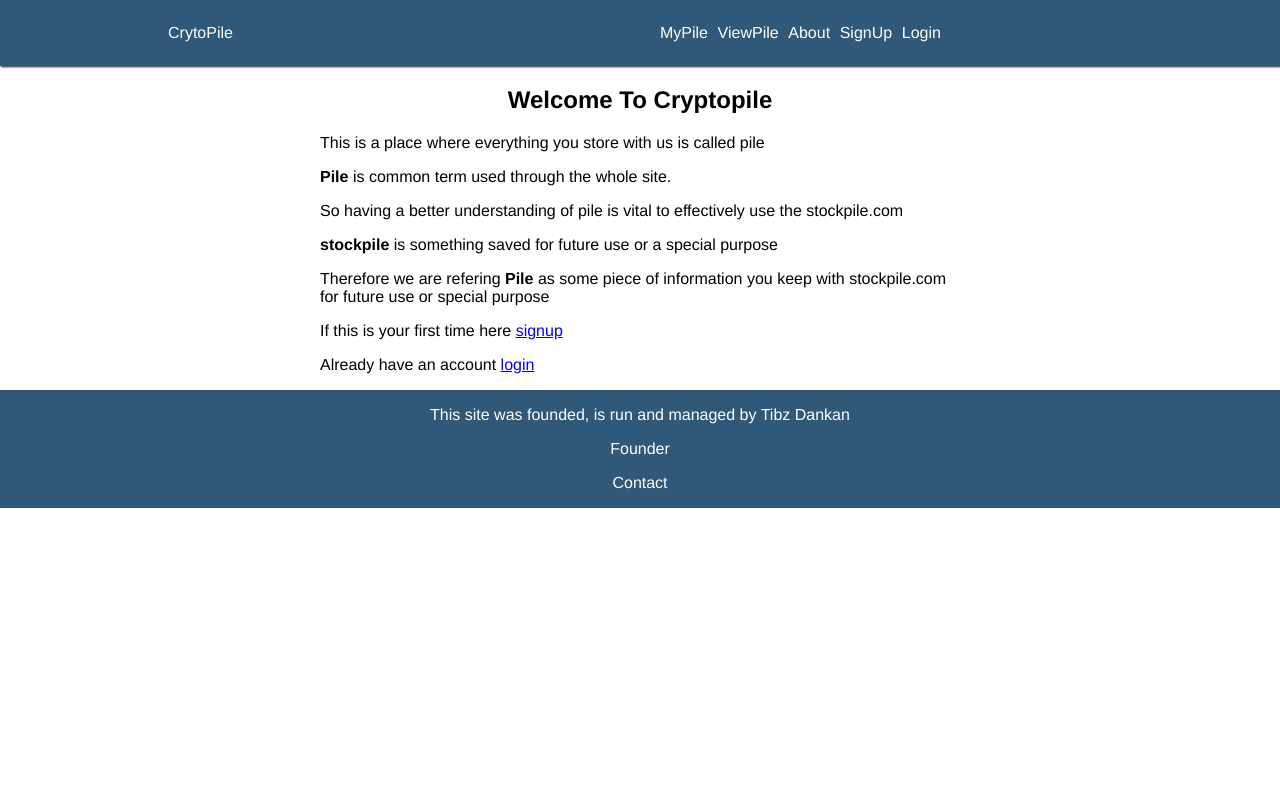
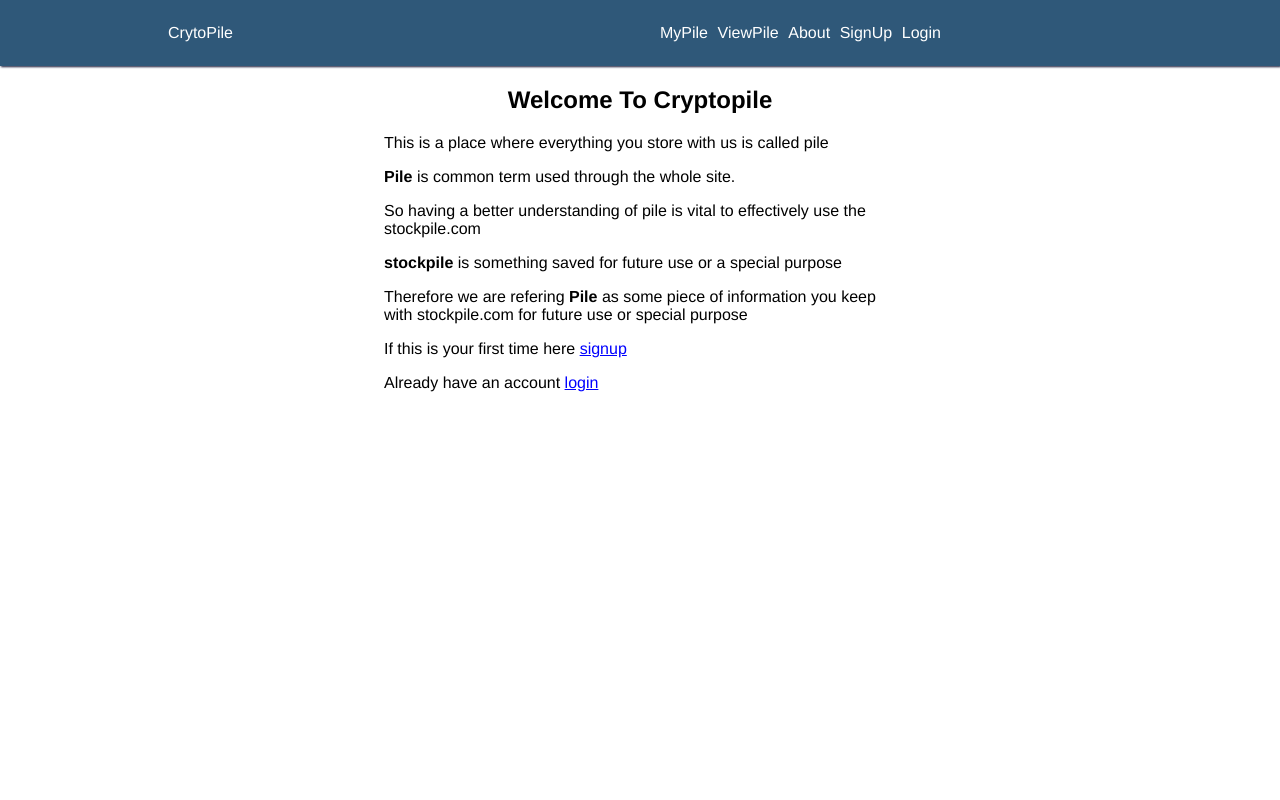
Before and after one commit to Tibz-Dankan/cryptopile-frontend, a React (Create React App) app: page /#/ in a window 1280 px wide. Shown: the top 800 px of the page. Built offline with nearby package versions, Linux system fonts and the light colour scheme.

Commit message:
height set to 100vh on the wide screen of the home page

```diff
--- a/src/css/Home.css
+++ b/src/css/Home.css
@@ -51,7 +51,9 @@
 
 .home-page-content {
   position: relative;
-  width: 50%;
+  /* text-align: center; */
+  width: 40%;
+  height: 100vh;
 }
 .home-page-welcome-heading {
   text-align: center;
@@ -90,6 +92,7 @@
 
   .home-page-content {
     width: 70%;
+    height: auto;
   }
   .header-nav-links {
     display: flex;
```
